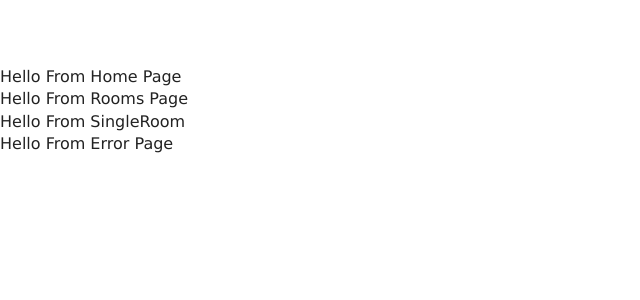
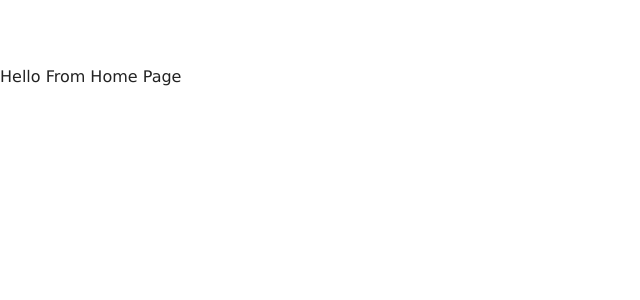
Before and after one commit to Moazam05/React-JS-Beach-Reasort, a React (Create React App) app: page / in a window 1280 px wide. Shown: the top 300 px of the page, without its empty margins (0-640 px from the left). Built offline with nearby package versions, Linux system fonts and the light colour scheme.

Commit message:
Router Setup

```diff
--- a/src/App.js
+++ b/src/App.js
@@ -6,13 +6,17 @@
 import SingleRoom from "./pages/SingleRoom";
 import Error from "./pages/Error";
 
+import { Route, Switch } from "react-router-dom";
+
 function App() {
   return (
     <>
-      <Home />
-      <Rooms />
-      <SingleRoom />
-      <Error />
+      <Switch>
+        <Route exact path="/" component={Home} />
+        <Route exact path="/rooms" component={Rooms} />
+        <Route exact path="/rooms/:slug" component={SingleRoom} />
+        <Route component={Error} />
+      </Switch>
     </>
   );
 }
--- a/src/index.js
+++ b/src/index.js
@@ -1,12 +1,15 @@
 import React from "react";
 import ReactDOM from "react-dom";
 // import './index.css';
+import { BrowserRouter as Router } from "react-router-dom";
 import App from "./App";
 import * as serviceWorker from "./serviceWorker";
 
 ReactDOM.render(
   <React.StrictMode>
-    <App />
+    <Router>
+      <App />
+    </Router>
   </React.StrictMode>,
   document.getElementById("root")
 );
```
